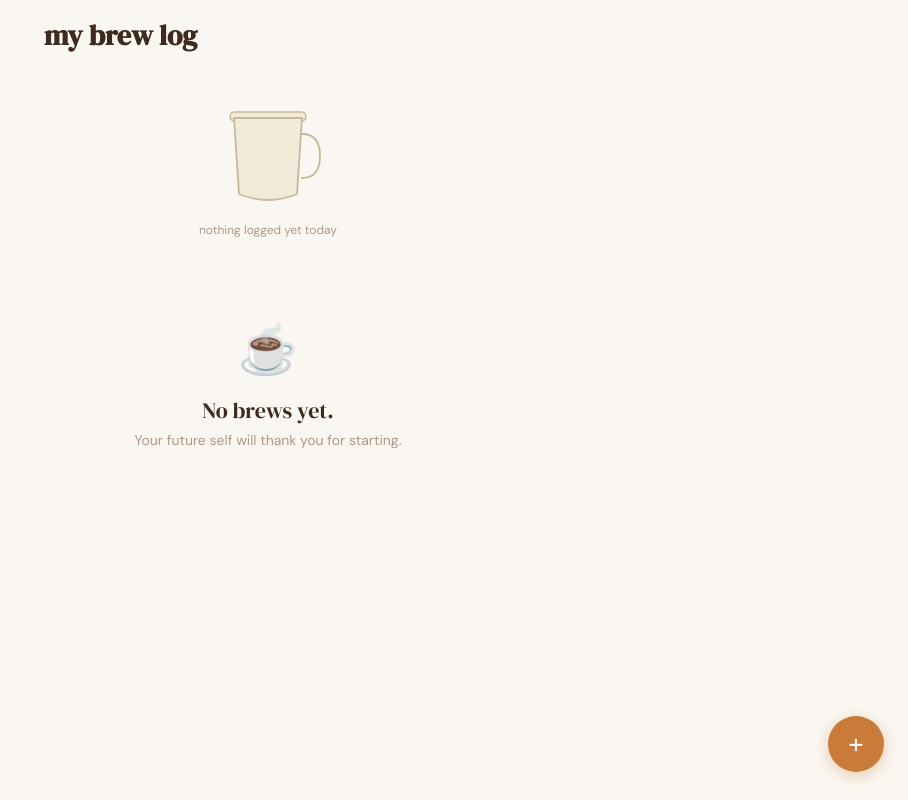
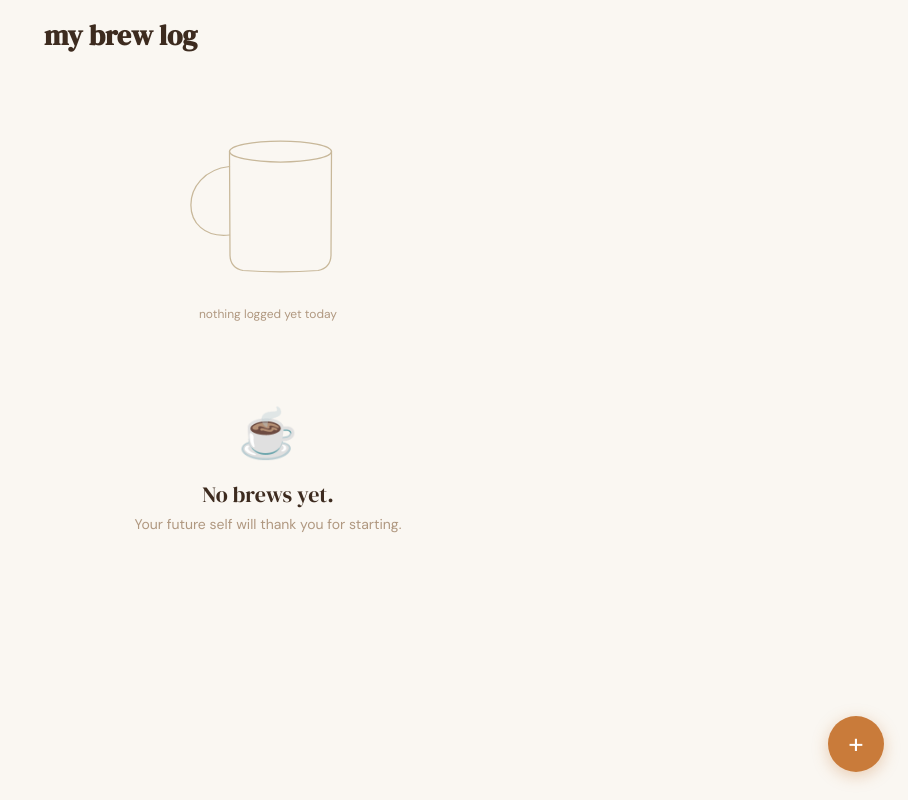
Before and after one commit to dihelium/brew-log, a React (Vite) app: page / in a window 1280 px wide. Shown: the whole page, without its empty margins (372-1280 px from the left). Built offline with nearby package versions, Linux system fonts and the light colour scheme.

Commit message:
feat: replace geometric mug with two-state illustrated mug (cross-section + photo toggle)

```diff
--- a/src/components/DailyCup.jsx
+++ b/src/components/DailyCup.jsx
@@ -1,161 +1,215 @@
+import { useState, useEffect } from 'react'
 import { motion } from 'framer-motion'
+import mugPhoto from '../assets/mug.png'
 
-const FALLBACK = '#c97b3a'
+const FALLBACK  = '#c97b3a'
 const MAX_BREWS = 3
-const CUP_TOP = 20
-const CUP_BOT = 96
-const CUP_H = CUP_BOT - CUP_TOP  // 76
+const CUP_TOP   = 132
+const CUP_BOT   = 348
+const CUP_H     = 216   // CUP_BOT - CUP_TOP
 
-/**
- * buildWavePath
- * Returns an SVG path string for a sine-like wave that fills downward from y.
- * The path is 4 periods wide (192px for period=48), allowing translateX(-50%)
- * to loop seamlessly — 2 periods shift = identical wave shape.
- */
-function buildWavePath(y, amplitude = 6, period = 48, reps = 4) {
-  let d = `M 0,${y}`
-  for (let i = 0; i < reps; i++) {
-    const x0 = i * period
-    d += ` C ${x0 + 12},${y - amplitude} ${x0 + 36},${y + amplitude} ${x0 + period},${y}`
+function wave(y, amp, reps = 5, period = 160) {
+  let d = `M ${-reps * period},${y}`
+  for (let i = 0; i < reps * 2; i++) {
+    const x = -reps * period + i * period
+    d += ` C ${x + period * 0.25},${y - amp} ${x + period * 0.75},${y + amp} ${x + period},${y}`
   }
-  d += ` L ${reps * period},200 L 0,200 Z`
+  d += ` L ${reps * period},${y + 20} L ${-reps * period},${y + 20} Z`
   return d
 }
 
 export default function DailyCup({ todayEntries = [], streak = 0 }) {
+  const [showPhoto, setShowPhoto] = useState(false)
+
   const filled = todayEntries.length > 0
-  const n = Math.min(todayEntries.length, MAX_BREWS)
+  const n      = Math.min(todayEntries.length, MAX_BREWS)
 
-  // Fill level: proportional to number of brews (max MAX_BREWS)
-  const fillH = n === 0 ? 0 : Math.round((n / MAX_BREWS) * CUP_H)
-  const fillY = CUP_BOT - fillH   // y-coordinate of the liquid surface
+  // Reset to cross-section view whenever brew count changes
+  useEffect(() => { setShowPhoto(false) }, [todayEntries.length])
 
-  // Colour bands — oldest drink (index 0) at bottom, newest at top
-  const bands = todayEntries.slice(0, n).map((entry, i) => {
-    const yBottom = Math.round(CUP_BOT - (i / n) * fillH)
-    const yTop    = Math.round(CUP_BOT - ((i + 1) / n) * fillH)
-    return { color: entry.color || FALLBACK, y: yTop, h: yBottom - yTop }
-  })
+  // Fill geometry
+  const fillH  = n === 0 ? 0 : Math.round((n / MAX_BREWS) * CUP_H)
+  const fillY  = CUP_BOT - fillH
+  const bandH  = n > 0 ? fillH / n : 0
+
+  // Colour bands — index 0 = oldest (bottom), index n-1 = newest (top)
+  const bands = todayEntries.slice(0, n).map((entry, i) => ({
+    color: entry.color || FALLBACK,
+    y:     Math.round(CUP_BOT - (i + 1) * bandH),
+    h:     Math.round(bandH) + 2,   // +2 to prevent sub-pixel gaps
+  }))
 
   const topColor = filled ? (todayEntries[n - 1].color || FALLBACK) : FALLBACK
 
+  function handleTap() {
+    if (filled) setShowPhoto(p => !p)
+  }
+
   return (
     <div style={{
-      display: 'flex',
-      flexDirection: 'column',
-      alignItems: 'center',
-      padding: '24px 0 20px',
+      display:        'flex',
+      flexDirection:  'column',
+      alignItems:     'center',
+      padding:        '24px 0 20px',
     }}>
-      {/* Cup SVG */}
-      <div style={{ position: 'relative', width: 96, height: 116 }}>
-        {/* Steam — only when filled */}
-        {filled && (
+
+      {/* Steam — State A only, when filled */}
+      {filled && !showPhoto && (
         <div style={{
-            position: 'absolute',
-            top: -18,
-            left: '50%',
-            transform: 'translateX(-50%)',
-            display: 'flex',
-            gap: 6,
+          display:   'flex',
+          gap:       8,
+          marginBottom: 4,
         }}>
           {[0, 1, 2].map(i => (
             <div
               key={i}
               style={{
-                  width: 3,
-                  height: 14,
+                width:        3,
+                height:       14,
                 borderRadius: 2,
-                  background: 'var(--text-muted)',
-                  opacity: 0.45,
-                  animation: `steamRise 1.6s ease-in-out ${i * 0.35}s infinite`,
+                background:   'var(--text-muted)',
+                opacity:      0.45,
+                animation:    `steamRise 1.6s ease-in-out ${i * 0.35}s infinite`,
               }}
             />
           ))}
         </div>
       )}
 
+      {/* Mug stage — fixed size, layers stacked absolutely */}
+      <div
+        onClick={handleTap}
+        style={{
+          position: 'relative',
+          width:    200,
+          height:   200,
+          cursor:   filled ? 'pointer' : 'default',
+        }}
+      >
+
+        {/* ── Layer A: SVG outline + liquid fill ── */}
         <svg
-          viewBox="0 0 96 110"
-          width="96"
-          height="110"
-          style={{ display: 'block', overflow: 'visible' }}
+          viewBox="0 0 400 400"
+          width="200"
+          height="200"
+          style={{
+            position: 'absolute',
+            inset:    0,
+            overflow: 'visible',
+            opacity:  showPhoto ? 0 : 1,
+            transition: 'opacity 0.22s ease',
+            zIndex:   2,
+          }}
         >
           <defs>
-            <clipPath id="cup-interior-clip">
-              <path d="M 14 20 L 19 96 Q 48 108 77 96 L 82 20 Z" />
+            <clipPath id="mug-interior-clip">
+              <path d="M 127 132 L 323 132 L 323 312 Q 322 338 298 343 Q 225 348 152 343 Q 128 338 127 312 Z"/>
             </clipPath>
           </defs>
 
-          {/* Liquid fill — springs in when entry count changes */}
+          {/* Liquid fill — spring-in when n changes */}
           {filled && (
-            <motion.g
+            <g
               key={n}
-              initial={{ opacity: 0, y: 14 }}
-              animate={{ opacity: 1, y: 0 }}
-              transition={{ type: 'spring', stiffness: 280, damping: 20 }}
+              clipPath="url(#mug-interior-clip)"
+              style={{
+                animation: 'springIn 0.45s cubic-bezier(0.34, 1.56, 0.64, 1) forwards',
+              }}
             >
-              <g clipPath="url(#cup-interior-clip)">
-                {/* Colour bands — one rect per drink */}
+              {/* Colour bands */}
               {bands.map((band, i) => (
                 <rect
                   key={i}
                   x={0}
                   y={band.y}
-                    width={96}
+                  width={400}
                   height={band.h}
                   fill={band.color}
                 />
               ))}
 
-                {/* Wave 1 — top drink colour, rides the liquid surface */}
+              {/* Wave 1 — top drink colour, rides the surface */}
               <path
-                  d={buildWavePath(fillY)}
+                d={wave(fillY, 8)}
                 fill={topColor}
                 style={{ animation: 'waveSlide 2.4s linear infinite' }}
               />
 
-                {/* Wave 2 — lighter shimmer, runs in reverse for depth */}
+              {/* Wave 2 — white shimmer, reverse direction */}
               <path
-                  d={buildWavePath(fillY + 2)}
+                d={wave(fillY + 3, 5)}
                 fill="rgba(255,255,255,0.18)"
                 style={{ animation: 'waveSlide 3.6s linear infinite reverse' }}
               />
             </g>
-            </motion.g>
           )}
 
-          {/* Cup outline — always on top */}
+          {/* Mug outline — always on top of fill, stroke only */}
           {/* Rim */}
-          <rect
-            x="10" y="14" width="76" height="9" rx="4.5"
-            fill={filled ? 'var(--surface-raised)' : 'var(--surface)'}
+          <ellipse
+            cx="225" cy="107" rx="102" ry="21"
+            fill="none"
             stroke="var(--border-strong)"
-            strokeWidth="1.5"
+            strokeWidth="2.5"
           />
           {/* Body */}
           <path
-            d="M 14 20 L 19 96 Q 48 108 77 96 L 82 20 Z"
-            fill={filled ? 'none' : 'var(--surface)'}
+            d="M 123 107 L 124 315 Q 125 340 150 345 Q 225 350 300 345 Q 325 340 326 315 L 327 107"
+            fill="none"
             stroke="var(--border-strong)"
-            strokeWidth="1.8"
+            strokeWidth="2.5"
+            strokeLinecap="round"
             strokeLinejoin="round"
           />
           {/* Handle */}
           <path
-            d="M 82 36 Q 100 36 100 58 Q 100 80 82 80"
+            d="M 123 137 C 20 148, 20 285, 123 274"
             fill="none"
             stroke="var(--border-strong)"
-            strokeWidth="1.8"
+            strokeWidth="2.5"
             strokeLinecap="round"
           />
         </svg>
+
+        {/* ── Layer B: mug photo ── */}
+        <img
+          src={mugPhoto}
+          alt="mug"
+          draggable={false}
+          style={{
+            position:     'absolute',
+            inset:        0,
+            width:        '100%',
+            height:       '100%',
+            objectFit:    'contain',
+            mixBlendMode: 'multiply',
+            opacity:      showPhoto ? 1 : 0,
+            transition:   'opacity 0.22s ease',
+            zIndex:       1,
+            userSelect:   'none',
+          }}
+        />
       </div>
 
-      {/* Label */}
+      {/* State hint — only when filled */}
+      {filled && (
         <p style={{
-        fontSize: 12,
-        color: 'var(--text-muted)',
-        marginTop: 8,
+          fontSize:   10,
+          color:      'var(--text-muted)',
+          marginTop:  4,
+          fontFamily: 'var(--font-body)',
+          fontStyle:  'italic',
+          minHeight:  14,
+        }}>
+          {showPhoto ? 'tap to see inside' : 'tap to see outside'}
+        </p>
+      )}
+
+      {/* Brew count label */}
+      <p style={{
+        fontSize:   12,
+        color:      'var(--text-muted)',
+        marginTop:  filled ? 2 : 8,
         fontFamily: 'var(--font-body)',
       }}>
         {filled
@@ -166,30 +220,28 @@ export default function DailyCup({ todayEntries = [], streak = 0 }) {
         }
       </p>
 
-      {/* Streak chip — only shown when streak > 0 */}
+      {/* Streak chip — unchanged */}
       {streak > 0 && (
         <motion.div
           initial={{ opacity: 0, scale: 0.85 }}
           animate={{ opacity: 1, scale: 1 }}
           transition={{ duration: 0.2, delay: 0.1 }}
           style={{
-            marginTop: 8,
-            display: 'inline-flex',
-            alignItems: 'center',
-            gap: 5,
-            background: 'var(--surface)',
-            border: '1px solid var(--border)',
+            marginTop:   8,
+            display:     'inline-flex',
+            alignItems:  'center',
+            gap:         5,
+            background:  'var(--surface)',
+            border:      '1px solid var(--border)',
             borderRadius: 99,
-            padding: '4px 12px',
-            fontSize: 12,
-            color: 'var(--text-secondary)',
-            fontFamily: 'var(--font-body)',
+            padding:     '4px 12px',
+            fontSize:    12,
+            color:       'var(--text-secondary)',
+            fontFamily:  'var(--font-body)',
           }}
         >
           <span style={{ fontSize: 13 }}>📸</span>
-          <span>
-            {streak} {streak === 1 ? 'day' : 'days'} logged
-          </span>
+          <span>{streak} {streak === 1 ? 'day' : 'days'} logged</span>
         </motion.div>
       )}
     </div>
```
Lines whose indentation alone changed are shown as unchanged.
